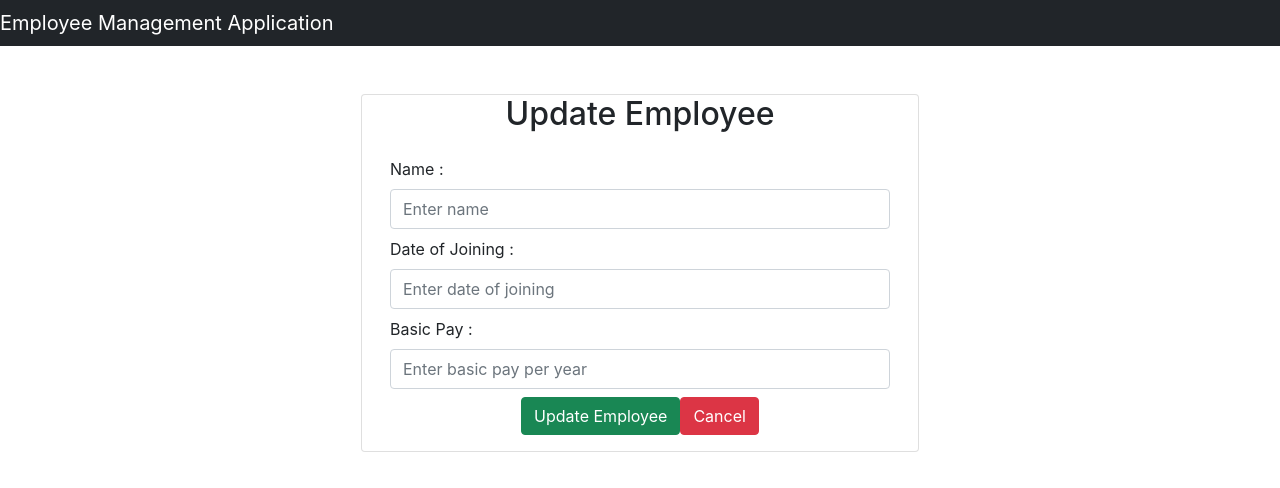
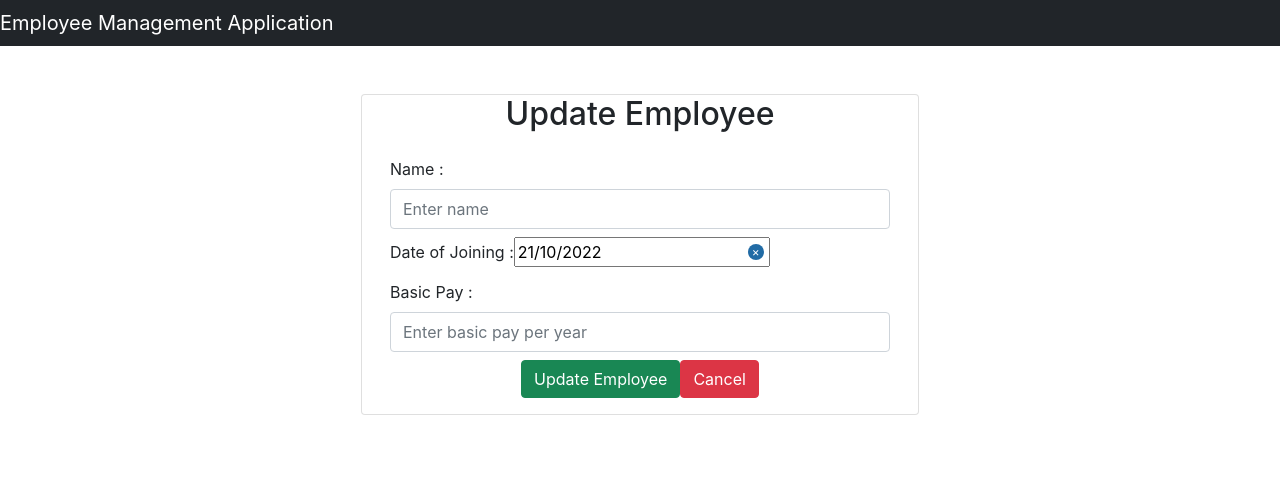
Before and after one commit to Aksh-00/EmployeeManagementSystem, a React (Create React App) app in the folder react-frontend/: page /update-employee/1 in a window 1280 px wide. Shown: the top 488 px of the page. Built offline with nearby package versions, Linux system fonts and the light colour scheme; no server answers.

Commit message:
Added Date Picker

```diff
--- a/react-frontend/package.json
+++ b/react-frontend/package.json
@@ -10,6 +10,7 @@
     "bootstrap": "^5.2.2",
     "dom": "^0.0.3",
     "react": "^18.2.0",
+    "react-datepicker": "^4.8.0",
     "react-dom": "^18.2.0",
     "react-router": "^6.4.2",
     "react-router-dom": "^5.3.4",
--- a/react-frontend/src/Components/AddOrUpdateEmployee.js
+++ b/react-frontend/src/Components/AddOrUpdateEmployee.js
@@ -2,10 +2,15 @@ import axios from 'axios'
 import React,{useState,useEffect} from 'react'
 import EmployeeService from '../Services/EmployeeService'
 import {useHistory,Link,useParams} from 'react-router-dom'
+
+import DatePicker from 'react-datepicker';
+
+import "react-datepicker/dist/react-datepicker.css";
+
 const AddOrUpdateEmployee = () =>
 {
     const [name,setName]=useState('')
-    const [dateOfJoining,setDateOfJoining]=useState('')
+    const [dateOfJoining,setDateOfJoining]=useState(new Date())
     const [basicPay,setBasicPay]=useState('')
     const history=useHistory();
     const {id}=useParams();
@@ -14,7 +19,7 @@ const AddOrUpdateEmployee = () =>
 
         EmployeeService.getEmployeeById(id).then((response) =>{
             setName(response.data.name)
-            setDateOfJoining(response.data.dateOfJoining)
+            setDateOfJoining(new Date(response.data.dateOfJoining))
             setBasicPay(response.data.basicPay)
             console.log(name+" "+dateOfJoining)
         }).catch(error => {
@@ -81,7 +86,8 @@ const title=()=>{
 
                                 <div className = "form-group mb-2">
                                     <label className = "form-label"> Date of Joining :</label>
-                                    <input
+
+                                    {/* <input
                                         type = "text"
                                         placeholder = "Enter date of joining"
                                         name = "datOfJoining"
@@ -89,7 +95,18 @@ const title=()=>{
                                         value={dateOfJoining}
                                         onChange = {(e) => setDateOfJoining(e.target.value)}
                                     >
-                                    </input>
+                                    </input> */}
+                                    <DatePicker
+                                        selected={ dateOfJoining }
+                                        onChange={(date)=>setDateOfJoining(date)}
+                                        name="dateOfJoining"
+                                        dateFormat="dd/MM/yyyy"
+                                        maxDate={new Date()}
+                                        filterDate={date=>date.getDay()!==6&&date.getDay()!==0}
+                                        isClearable
+                                        showYearDropdown
+                                        scrollableMonthYearDropdown
+                                     />
                                 </div>
 
                                 <div className = "form-group mb-2">
--- a/react-frontend/src/Components/ListEmployees.js
+++ b/react-frontend/src/Components/ListEmployees.js
@@ -68,7 +68,7 @@ const ListEmployees = () => {
                     <tr key = {employee.id}>
                         <td> {employee.id} </td>
                         <td> {employee.name} </td>
-                        <td>{employee.dateOfJoining}</td>
+                        <td>{employee.dateOfJoining.replace('-', '/').split('T')[0].replace('-', '/')}</td>
                         <td>{employee.basicPay}</td>
                         <td>{employee.da}</td>
                         <td>{employee.hra}</td>
```
Also changed, not shown: 1 other file (tests, documents, lock files or other folders).
